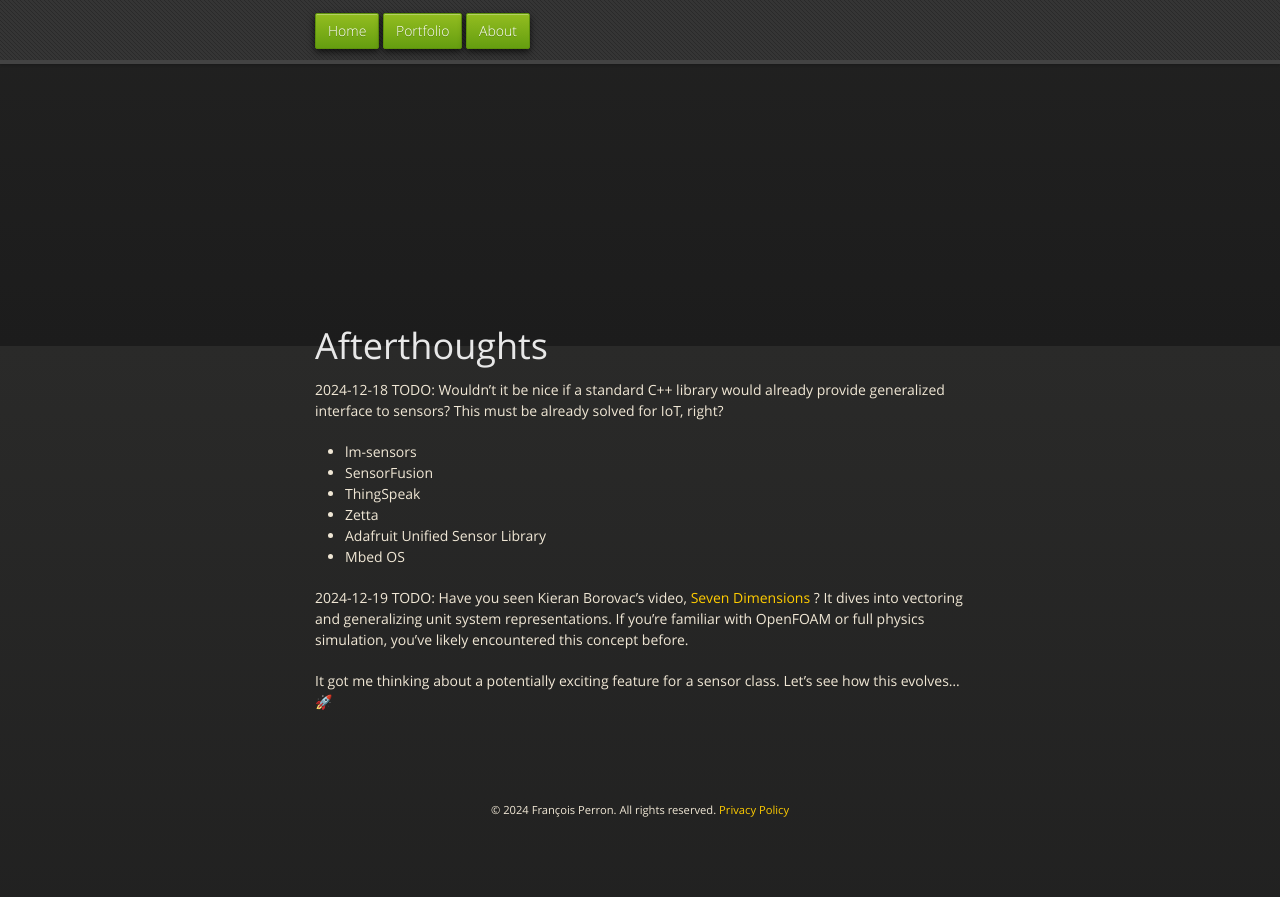
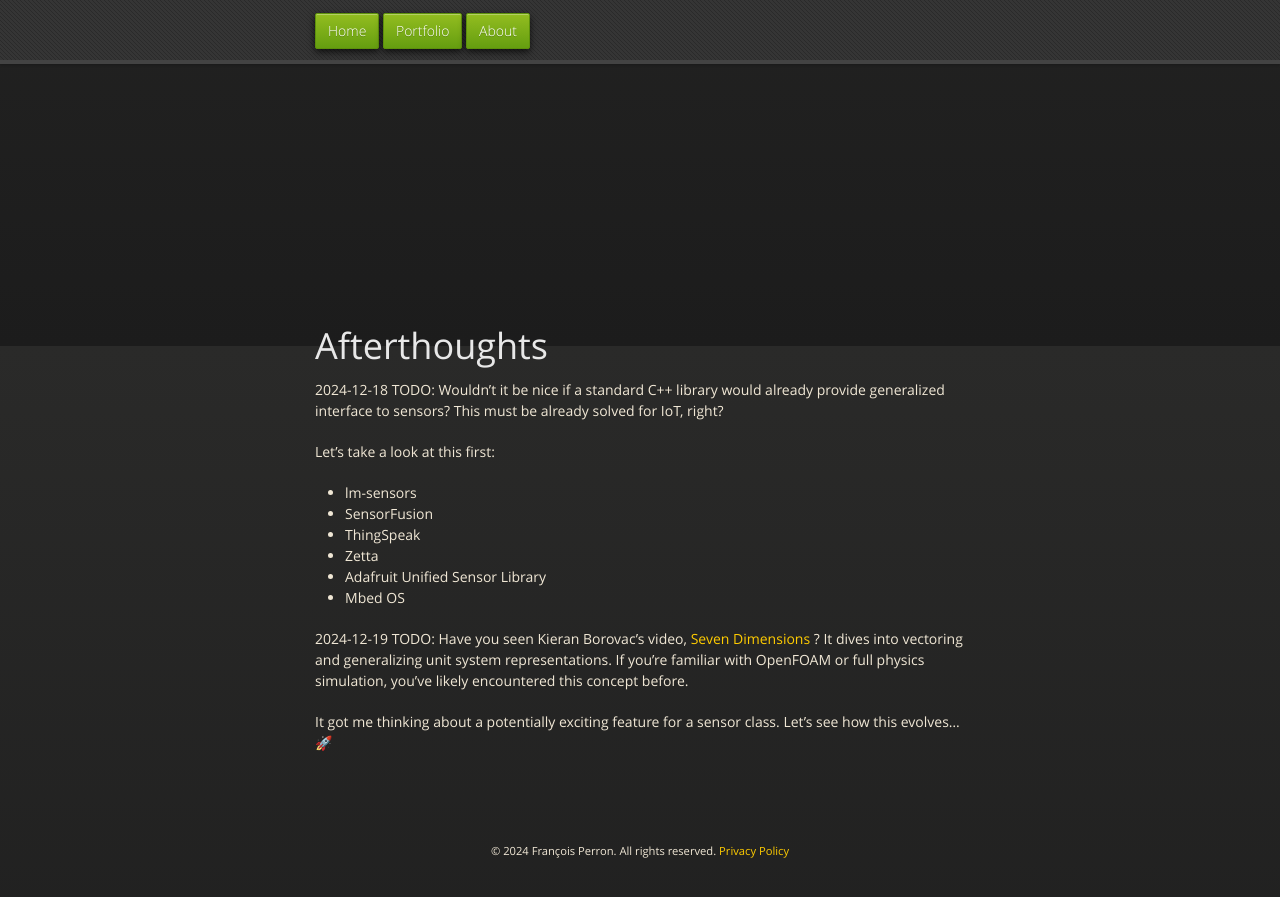
Before and after one commit to fperron-kt88/fx-portfolio, a Jekyll site: the page built from _posts/2024-12-17-new-esp32-flow-and-temp.md, in a window 1280 px wide and 900 px high, scrolled down 5954 px. Shown: the top 897 px of the window. Built offline with Jekyll 4.4.1, drawn with Linux system fonts in a browser that asks for light colours; comment, search, counter and statistics services are not loaded; before the commit the page ends 6813 px from its top, so only the background shows below that.

Commit message:
feat: add better inntent in aftertoughts

```diff
--- a/_posts/2024-12-17-new-esp32-flow-and-temp.md
+++ b/_posts/2024-12-17-new-esp32-flow-and-temp.md
@@ -386,6 +386,7 @@ the chat</a> and comeback soon!
 would already provide generalized interface to sensors? This must be
 already solved for IoT, right?
 
+Let's take a look at this first:
 -   lm-sensors
 -   SensorFusion
 -   ThingSpeak
```
